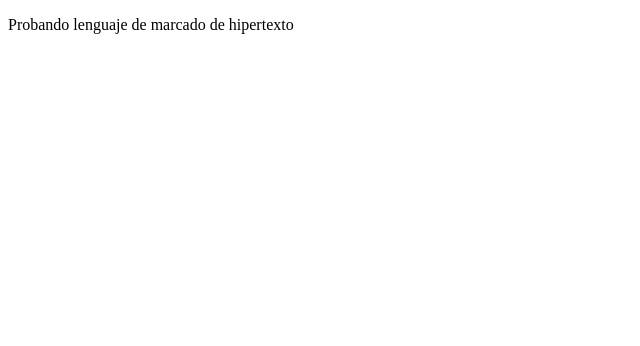
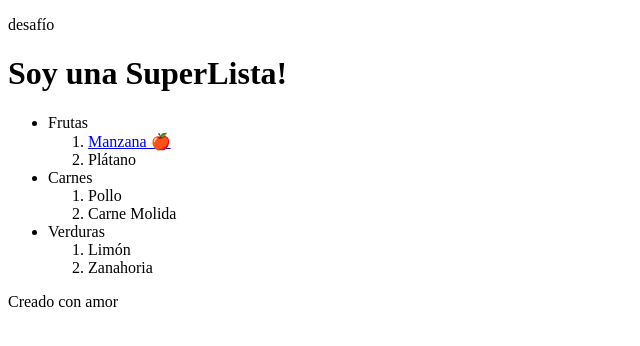
Before and after one commit to Archebiz/MiPagina, a plain HTML site: page index.html in a window 1280 px wide. Shown: the whole page, without its empty margins (0-640 px from the left). Drawn offline with Linux system fonts and the light colour scheme.

Commit message:
MI Lista de Compras

```diff
--- a/index.html
+++ b/index.html
@@ -3,13 +3,46 @@
     <head>
         <meta charset="UTF-8">
         <meta http-equiv="X-UA-Compatible" content="IE=edge">
-        <meta name="viewport" content="width=device-width, initial-scale=1.0">
-        <title>Document</title>
+        <meta name="viewport" content="width=device-width,inictial-scale=1.0">
+        <meta name="descripción" content="Esta página mostrará fotos de gatos">
+        <meta name="robots" content="index,follow">
+        <link rel="stylesheet" href="./css/style.css">
+        <title>Mi Lista de Compras</title>
+
 
     </head>
     <body>
-        <p>
-            Probando lenguaje de marcado de hipertexto
-        </p>
+        <header>
+            <p>desafío</p>
+            <h1>Soy una SuperLista!</h1>
+        </header>
+        <main>
+            <ul>
+                <li> Frutas
+                    <ol>
+                        <li> <a href="https://www.youtube.com/watch?v=r5O36U6hmOA" target="_blank">Manzana 🍎 </a></li>
+                        <li>Plátano</li>
+                    </ol>
+                </li>
+                <li> Carnes
+                    <ol>
+                        <li>Pollo</li>
+                        <li>Carne Molida</li>
+                    </ol>
+                </li>
+                <li> Verduras
+                    <ol>
+                        <li>Limón</li>
+                        <li>Zanahoria</li>
+                    </ol>
+                </li>
+            </ul>
+        </main>
+        <footer>
+            Creado con amor
+        </footer>
+
+
+
     </body>
 </html>
```
Also changed, not shown: css/style.css (added).
